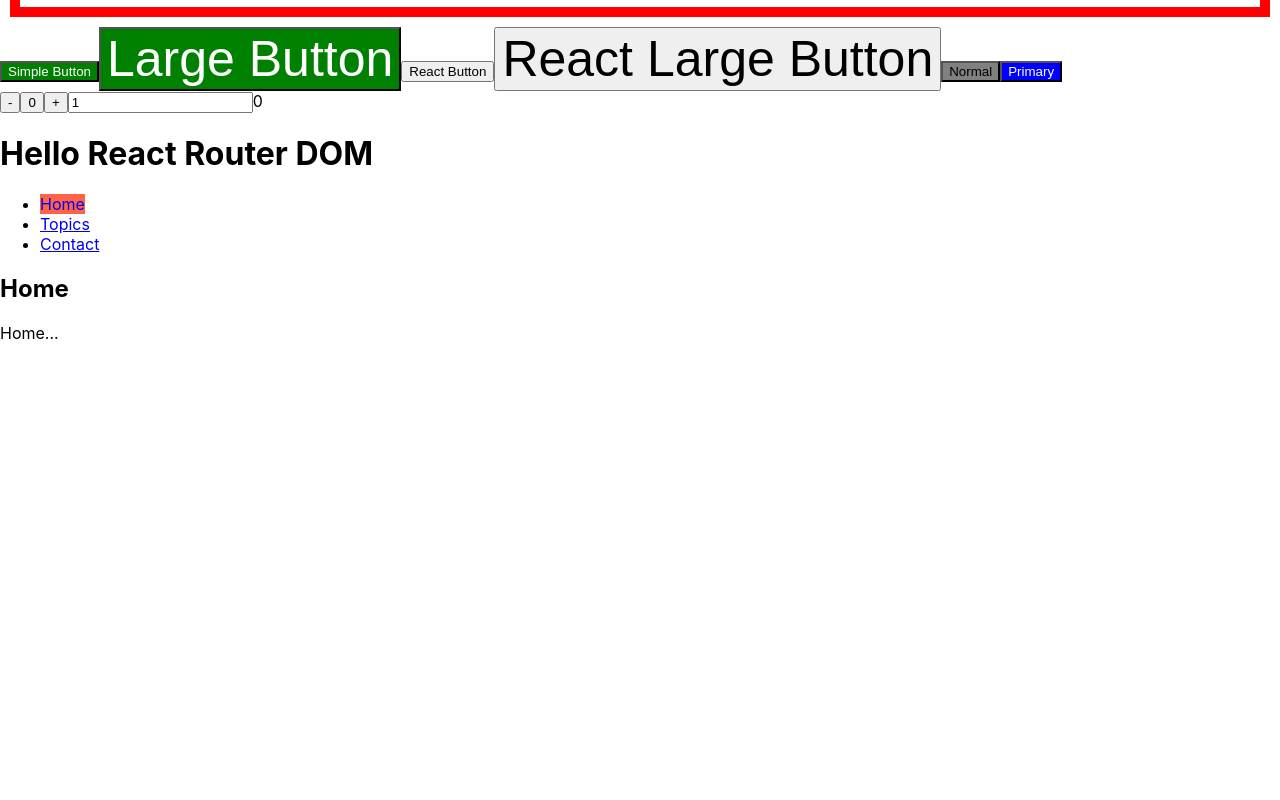
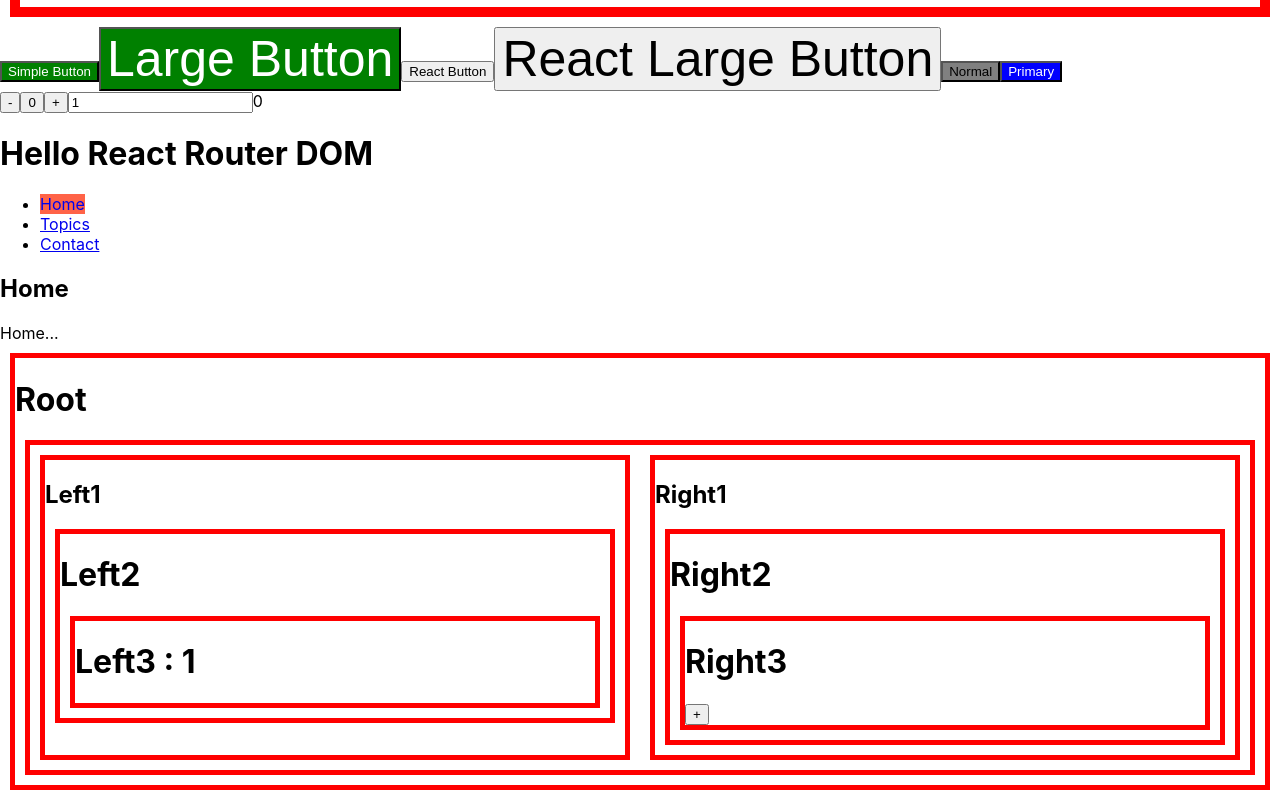
Before and after one commit to dhlee-0305/react-router-dom-example, a React (Create React App) app: page / in a window 1280 px wide. Shown: the part 511-1311 px from the top of the page. Before the commit the page ends 854 px from the top, so only its background shows below. Built offline with nearby package versions, Linux system fonts and the light colour scheme.

Commit message:
6장 react-redux

```diff
--- a/package.json
+++ b/package.json
@@ -3,12 +3,14 @@
   "version": "0.1.0",
   "private": true,
   "dependencies": {
+    "@reduxjs/toolkit": "^2.5.1",
     "cra-template": "1.2.0",
     "react": "^19.0.0",
     "react-dom": "^19.0.0",
+    "react-redux": "^9.2.0",
     "react-router-dom": "^6.29.0",
-    "react-scripts": "5.0.1",
-    "styled-components": "^6.1.14",
+    "react-scripts": "^5.0.1",
+    "styled-components": "^6.1.15",
     "web-vitals": "^4.2.4"
   },
   "scripts": {
--- a/src/index.js
+++ b/src/index.js
@@ -5,6 +5,8 @@
 import reportWebVitals from './reportWebVitals';
 import { BrowserRouter, Route, Routes, NavLink, useParams } from 'react-router-dom';
 import styled from "styled-components";
+import { createStore } from 'redux';
+import {Provider, useSelector, useDispatch, connect} from 'react-redux';
 
 const themeDefault = {border: '10px solid red'};
 const themeContext = createContext(themeDefault);
@@ -97,6 +99,76 @@
   );
 }
 
+function reducer(currentState, action){
+  if(currentState === undefined){
+    return {number: 1};
+  }
+  const newState = {...currentState};
+  if(action.type === 'PLUS'){
+    newState.number++;
+  }
+
+  return newState;
+}
+const store = createStore(reducer);
+
+function Left1(props){
+  return (
+    <div>
+      <h2>Left1</h2>
+      <Left2></Left2>
+    </div>
+  );
+}
+function Left2(props){
+  return (
+    <div>
+      <h1>Left2</h1>
+      <Left3></Left3>
+    </div>
+  );
+}
+function Left3(props){
+  const number = useSelector((state)=>state.number);
+  return (
+    <div>
+      <h1>Left3 : {number} </h1>
+    </div>
+  );
+}
+
+function Right1(props){
+  return (
+    <div>
+      <h2>Right1</h2>
+      <Right2></Right2>
+    </div>
+  );
+}
+function Right2(props){
+
+  return (
+    <div>
+      <h1>Right2</h1>
+      <Right3></Right3>
+    </div>
+  );
+}
+function Right3(props){
+  const dispatch = useDispatch();
+  return (
+    <div>
+      <h1>Right3</h1>
+      <input
+        type="button"
+        value="+"
+        onClick={() => {
+          dispatch({type: 'PLUS'})}}>
+      </input>
+    </div>
+  );
+}
+
 function App(){
   const theme = useContext(themeContext);
   console.log('theme:', theme);
@@ -169,6 +241,17 @@
         <Route path="/contact" element={<Contact />} />
         <Route path="/*" element={"Not Found"} />
       </Routes>
+
+
+    <div  id="container">
+    <h1>Root</h1>
+      <div id="grid">
+        <Provider store={store}>
+          <Left1></Left1>
+          <Right1></Right1>
+        </Provider>
+      </div>
+    </div>
     </div>
   );
 }
--- a/src/style.css
+++ b/src/style.css
@@ -4,3 +4,15 @@
     margin: 10px;
     padding: 10px;
 }
+
+#container,
+#container div{
+    border: 5px solid red;
+    margin: 10px;
+
+}
+
+#grid{
+    display: grid;
+    grid-template-columns: 1fr 1fr;
+}
```
Also changed, not shown: 2 other files (tests, documents, lock files or other folders).
